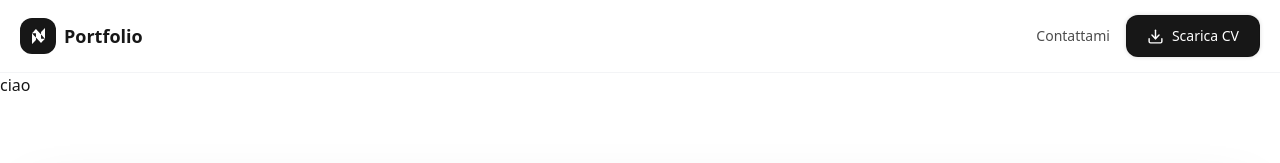
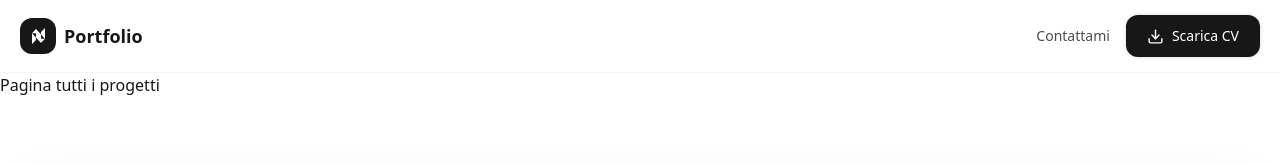
Before and after one commit to nicolocamassa/portfolio, a Next.js app: page /projects in a window 1280 px wide. Shown: the top 163 px of the page. Built offline with nearby package versions, Linux system fonts and the light colour scheme; a web font is replaced by a local one.

Commit message:
chore: remove unused imports

```diff
--- a/app/layout.tsx
+++ b/app/layout.tsx
@@ -1,6 +1,6 @@
 import type { Metadata } from "next";
+import "./globals.css";
 import { Parkinsans, Fustat } from "next/font/google";
-import "./globals.css";
 import Footer from "./components/layout/footer/Footer";
 import Header from "./components/layout/Header";
 
--- a/app/projects/[slug]/page.tsx
+++ b/app/projects/[slug]/page.tsx
@@ -1,17 +1,15 @@
+import type { ContentBlock } from "@/app/content/blogPages";
 import Container from "@/app/components/layout/Container";
 import Section from "@/app/components/layout/Section";
 import HeroSection from "@/app/components/sections/HeroSection";
 import Badge from "@/app/components/ui/Badge";
 import Callout from "@/app/components/ui/Callout";
-import CodeSnippet from "@/app/components/ui/CodeSnippet";
 import ReadingInfoBanner from "@/app/components/ui/ReadingInfoBanner";
 import TocClient from "@/app/components/ui/TocClient";
-import { type ContentBlock } from "@/app/content/blogPages";
 import Markdown from 'react-markdown';
 import CodeBlock from "@/app/components/ui/CodeBlock.client";
 import { readingInfo } from "@/app/content/blog/demo-app";
 import { heroSectionBlog } from "@/app/content/blog/demo-app";
-import { heroSection } from "@/app/content/home";
 
 
 type BlogSection = {
--- a/app/projects/page.tsx
+++ b/app/projects/page.tsx
@@ -1,8 +1,5 @@
-import HeroSection from "@/app/components/sections/HeroSection";
-import { blogPages } from "@/app/content/blogPages";
-
 export default function ProjectPage2({ params }: { params: { slug: string } }) {
   return (
-    <div>ciao</div>
+    <div>Pagina tutti i progetti</div>
   );
 }
```
